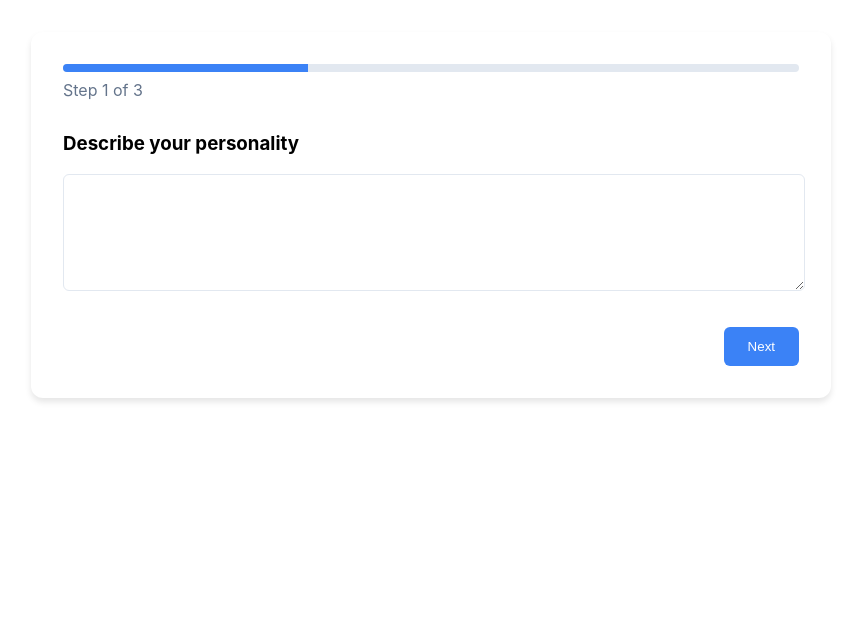
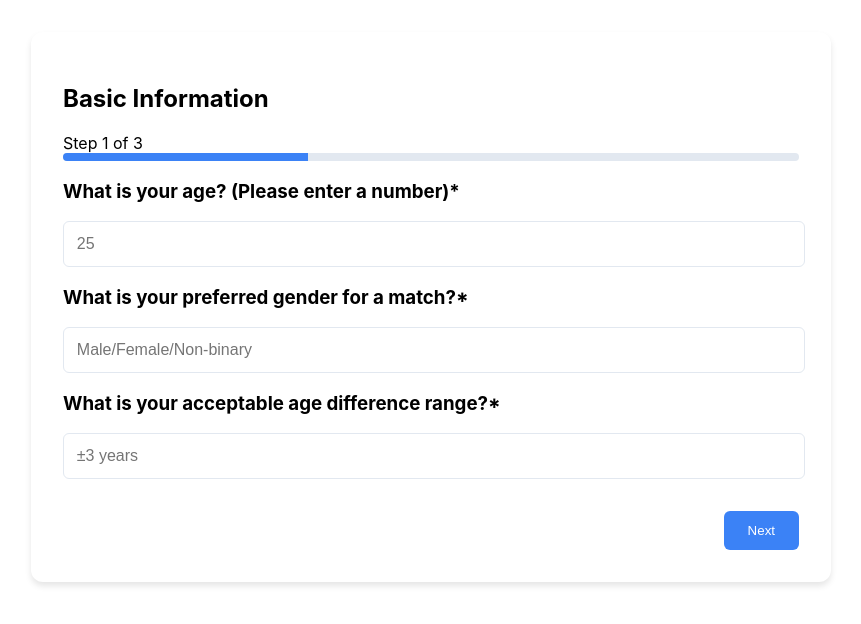
Before and after one commit to xiazeyu/HooMatches, a React (Create React App) app in the folder hoomatches/: page /profile in a window 1280 px wide. Shown: the top 624 px of the page, without its empty margins (209-1070 px from the left). Built offline with nearby package versions, Linux system fonts and the light colour scheme.

Commit message:
add questions

```diff
--- a/hoomatches/src/components/ProgressIndicator.js
+++ b/hoomatches/src/components/ProgressIndicator.js
@@ -1,17 +1,23 @@
-export default function ProgressIndicator({ totalSteps, currentStep }) {
-    const progressWidth = ((currentStep + 1) / totalSteps) * 100;
+// src/components/ProgressIndicator.js
+import React from 'react';
+
+const ProgressIndicator = ({ currentStep, totalSteps, title }) => {
+  const progressWidth = (currentStep / totalSteps) * 100;
 
   return (
-      <div className="progress-wrapper">
+    <div className="progress-indicator">
+      <div className="progress-header">
+        <h2>{title}</h2>
+        <span className="step-count">Step {currentStep} of {totalSteps}</span>
+      </div>
       <div className="progress-bar">
         <div
           className="progress-fill"
           style={{ width: `${progressWidth}%` }}
         ></div>
       </div>
-        <span className="progress-text">
-          Step {currentStep + 1} of {totalSteps}
-        </span>
     </div>
   );
-  }
+};
+
+export default ProgressIndicator;
--- a/hoomatches/src/pages/ProfileForm.js
+++ b/hoomatches/src/pages/ProfileForm.js
@@ -1,57 +1,226 @@
-import { useState } from 'react';
-import { useNavigate } from 'react-router-dom';
+// import { useState } from 'react';
+// import { useNavigate } from 'react-router-dom';
+// import ProgressIndicator from '../components/ProgressIndicator';
+
+// const PROFILE_STEPS = [
+//   "Describe your personality",
+//   "What are your main interests?",
+//   "What do you look for in a partner?"
+// ];
+
+// export default function ProfileForm() {
+//   const [currentStep, setCurrentStep] = useState(0);
+//   const [responses, setResponses] = useState(Array(PROFILE_STEPS.length).fill(''));
+//   const navigate = useNavigate();
+
+//   const handleNavigation = (direction) => {
+//     if (direction === 'next' && currentStep < PROFILE_STEPS.length - 1) {
+//       setCurrentStep(prev => prev + 1);
+//     } else if (direction === 'prev') {
+//       setCurrentStep(prev => Math.max(0, prev - 1));
+//     } else {
+//       navigate('/results');
+//     }
+//   };
+
+//   return (
+//     <div className="form-container">
+//       <ProgressIndicator
+//         totalSteps={PROFILE_STEPS.length}
+//         currentStep={currentStep}
+//       />
+
+//       <h3>{PROFILE_STEPS[currentStep]}</h3>
+//       <textarea
+//         value={responses[currentStep]}
+//         onChange={(e) => {
+//           const updatedResponses = [...responses];
+//           updatedResponses[currentStep] = e.target.value;
+//           setResponses(updatedResponses);
+//         }}
+//         rows={5}
+//       />
+
+//       <div className="navigation-buttons">
+//         {currentStep > 0 && (
+//           <button
+//             className="secondary"
+//             onClick={() => handleNavigation('prev')}
+//           >
+//             Previous
+//           </button>
+//         )}
+//         <button onClick={() => handleNavigation('next')}>
+//           {currentStep === PROFILE_STEPS.length - 1 ? 'Submit' : 'Next'}
+//         </button>
+//       </div>
+//     </div>
+//   );
+// }
+
+import { useState, useEffect } from 'react';
+import { useNavigate, useSearchParams } from 'react-router-dom';
 import ProgressIndicator from '../components/ProgressIndicator';
 
-const PROFILE_STEPS = [
-  "Describe your personality",
-  "What are your main interests?",
-  "What do you look for in a partner?"
-];
+// Mock data storage
+let mockAnswers = {};
+
+// Mock API data
+const stepsData = {
+  1: {
+    current_step: 1,
+    total_steps: 3,
+    current_step_title: "Basic Information",
+    qna: [
+      { qid: 0, question: "What is your age? (Please enter a number)", answer: "", placeholder: "25", required: true },
+      { qid: 1, question: "What is your preferred gender for a match?", answer: "", placeholder: "Male/Female/Non-binary", required: true },
+      { qid: 2, question: "What is your acceptable age difference range?", answer: "", placeholder: "±3 years", required: true }
+    ]
+  },
+  2: {
+    current_step: 2,
+    total_steps: 3,
+    current_step_title: "Personality & Compatibility",
+    qna: [
+      { qid: 3, question: "How would you describe your personality?", answer: "", placeholder: "Outgoing and thoughtful", required: true },
+      { qid: 4, question: "What is your role in relationships?", answer: "", placeholder: "Listener/Caregiver/Equal Partner", required: true },
+      { qid: 5, question: "What do you value most in a relationship?", answer: "", placeholder: "Trust/Communication/Shared Values", required: true },
+      { qid: 6, question: "Should your partner share similar personality traits?", answer: "", placeholder: "Yes/No/Somewhat", required: true },
+      { qid: 7, question: "What is your MBTI type?", answer: "", placeholder: "INFP", required: false },
+      { qid: 8, question: "Preferred partner MBTI type?", answer: "", placeholder: "ENFJ/Any", required: false },
+      { qid: 9, question: "What is your zodiac sign?", answer: "", placeholder: "Leo", required: false },
+      { qid: 10, question: "Preferred partner zodiac sign?", answer: "", placeholder: "Aquarius/Any", required: false }
+    ]
+  },
+  3: {
+    current_step: 3,
+    total_steps: 3,
+    current_step_title: "Interests & Activities",
+    qna: [
+      { qid: 11, question: "What type of people do you want to meet at the event?", answer: "", placeholder: "Creative/Adventurous/Intellectual", required: true },
+      { qid: 12, question: "What's your ideal date activity?", answer: "", placeholder: "Dinner/Museum/Outdoor Adventure", required: true },
+      { qid: 13, question: "What hobbies would you share with a partner?", answer: "", placeholder: "Hiking/Cooking/Gaming", required: true },
+      { qid: 14, question: "Which Valentine's event interests you most?", answer: "", placeholder: "Cocktail Party/Workshop/Speed Dating", required: true },
+      { qid: 15, question: "What aspect matters most in partner compatibility?", answer: "", placeholder: "Values/Hobbies/Communication Style", required: true }
+    ]
+  }
+};
+
+// Mock API functions
+const mockGetStepData = async (step) => {
+  await new Promise(resolve => setTimeout(resolve, 300));
+  return stepsData[step] || stepsData[1];
+};
+
+const mockSaveStepData = async (answers) => {
+  await new Promise(resolve => setTimeout(resolve, 200));
+  mockAnswers = { ...mockAnswers, ...answers };
+};
 
 export default function ProfileForm() {
-  const [currentStep, setCurrentStep] = useState(0);
-  const [responses, setResponses] = useState(Array(PROFILE_STEPS.length).fill(''));
+  const [searchParams] = useSearchParams();
+  const [formData, setFormData] = useState(null);
+  const [answers, setAnswers] = useState({});
+  const [loading, setLoading] = useState(true);
+  const [error, setError] = useState('');
   const navigate = useNavigate();
 
-  const handleNavigation = (direction) => {
-    if (direction === 'next' && currentStep < PROFILE_STEPS.length - 1) {
-      setCurrentStep(prev => prev + 1);
-    } else if (direction === 'prev') {
-      setCurrentStep(prev => Math.max(0, prev - 1));
-    } else {
-      navigate('/results');
+  const currentStep = parseInt(searchParams.get('step')) || 1;
+
+  useEffect(() => {
+    const loadStepData = async () => {
+      try {
+        setLoading(true);
+        const data = await mockGetStepData(currentStep);
+
+        const stepAnswers = data.qna.reduce((acc, item) => {
+          acc[item.qid] = mockAnswers[item.qid] || item.answer;
+          return acc;
+        }, {});
+
+        setAnswers(prev => ({ ...prev, ...stepAnswers }));
+        setFormData(data);
+        setError('');
+      } catch (err) {
+        setError('Failed to load step data');
+      } finally {
+        setLoading(false);
+      }
+    };
+
+    loadStepData();
+  }, [currentStep]);
+
+  const handleAnswerChange = (qid, value) => {
+    setAnswers(prev => ({ ...prev, [qid]: value }));
+  };
+
+  const validateStep = () => {
+    return formData.qna.every(question => {
+      if (!question.required) return true;
+      const answer = answers[question.qid];
+      return answer && answer.toString().trim().length > 0;
+    });
+  };
+
+  const handleNavigation = async (direction) => {
+    if (!validateStep()) {
+      setError('Please complete all required fields');
+      return;
+    }
+
+    try {
+      await mockSaveStepData(answers);
+      const newStep = direction === 'next' ? currentStep + 1 : currentStep - 1;
+
+      if (newStep >= 1 && newStep <= formData.total_steps) {
+        navigate(`/profile?step=${newStep}`);
+      }
+    } catch (err) {
+      setError('Failed to save progress');
     }
   };
+
+  if (loading) return <div className="loading">Loading step {currentStep}...</div>;
+  if (error) return <div className="error">{error}</div>;
 
   return (
     <div className="form-container">
       <ProgressIndicator
-        totalSteps={PROFILE_STEPS.length}
         currentStep={currentStep}
+        totalSteps={formData.total_steps}
+        title={formData.current_step_title}
       />
 
-      <h3>{PROFILE_STEPS[currentStep]}</h3>
-      <textarea
-        value={responses[currentStep]}
-        onChange={(e) => {
-          const updatedResponses = [...responses];
-          updatedResponses[currentStep] = e.target.value;
-          setResponses(updatedResponses);
-        }}
-        rows={5}
-      />
+      <div className="qna-section">
+        {formData.qna.map((item) => (
+          <div key={item.qid} className="question-card">
+            <h3>{item.question}{item.required && <span className="required-star">*</span>}</h3>
+            <input
+              type="text"
+              value={answers[item.qid] || ''}
+              onChange={(e) => handleAnswerChange(item.qid, e.target.value)}
+              placeholder={item.placeholder}
+              className="form-input"
+            />
+          </div>
+        ))}
+      </div>
 
       <div className="navigation-buttons">
-        {currentStep > 0 && (
+        {currentStep > 1 && (
           <button
-            className="secondary"
+            className="nav-button secondary"
             onClick={() => handleNavigation('prev')}
           >
             Previous
           </button>
         )}
-        <button onClick={() => handleNavigation('next')}>
-          {currentStep === PROFILE_STEPS.length - 1 ? 'Submit' : 'Next'}
+        <button
+          className="nav-button primary"
+          onClick={() => handleNavigation('next')}
+        >
+          {currentStep === formData.total_steps ? 'Complete Profile' : 'Next'}
         </button>
       </div>
     </div>
```
Lines whose indentation alone changed are shown as unchanged.
